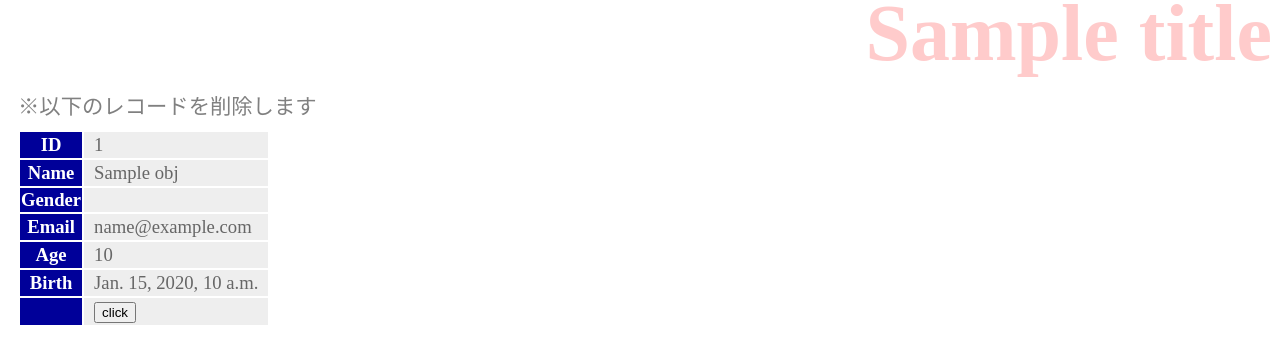
After one commit to nargok/django_study, a Django app: template hello/templates/hello/delete.html in a window 1280 px wide. The commit adds this page. Shown: the top 364 px of the page. Run offline with Django 3.2, Linux system fonts and the light colour scheme; the template is opened without the code that fills it: most values are stand-ins (such as "Sample title", 1, 10 or a date in 2020).

Commit message:
CRUD delete functionality

```diff
--- /dev/null
+++ b/hello/templates/hello/delete.html
@@ -0,0 +1,32 @@
+{% load static %}
+<!DOCTYPE html>
+<html lang="ja">
+<head>
+    <meta charset="UTF-8">
+    <title>{{title}}</title>
+    <link rel="stylesheet" type="text/css"
+        href="{% static 'hello/css/style.css' %}" />
+</head>
+<body>
+    <h1>{{title}}</h1>
+    <p>※以下のレコードを削除します</p>
+    <table>
+        <tr><th>ID</th><td>{{obj.id}}</td></tr>
+        <tr><th>Name</th><td>{{obj.name}}</td></tr>
+        <tr>
+            <th>Gender</th>
+            <td>
+                {% if obj.gender == False %}male{% endif %}
+                {% if obj.gender == True %}female{% endif %}
+            </td>
+        </tr>
+        <tr><th>Email</th><td>{{obj.mail}}</td></tr>
+        <tr><th>Age</th><td>{{obj.age}}</td></tr>
+        <tr><th>Birth</th><td>{{obj.birthday}}</td></tr>
+        <form action="{% url 'delete' id %}" method="post">
+            {% csrf_token %}
+            <tr><th></th><td><input type="submit" value="click"></td></tr>
+        </form>
+    </table>
+</body>
+</html>
--- a/hello/templates/hello/index.html
+++ b/hello/templates/hello/index.html
@@ -13,11 +13,13 @@
         <tr>
             <th>data</th>
             <th></th>
+            <th></th>
         </tr>
         {% for item in data %}
             <tr>
                 <td>{{item}}</td>
                 <td><a href="{% url 'edit' item.id %}">Edit</a></td>
+                <td><a href="{% url 'delete' item.id %}">Delete</a></td>
             </tr>
         {% endfor %}
     </table>
--- a/hello/urls.py
+++ b/hello/urls.py
@@ -5,4 +5,5 @@ urlpatterns = [
   path('', views.index, name='index'),
   path('create', views.create, name='create'),
   path('edit/<int:num>', views.edit, name='edit'),
+  path('delete/<int:num>', views.delete, name='delete'),
 ]
```
Also changed, not shown: hello/views.py (+12 -0 lines).
